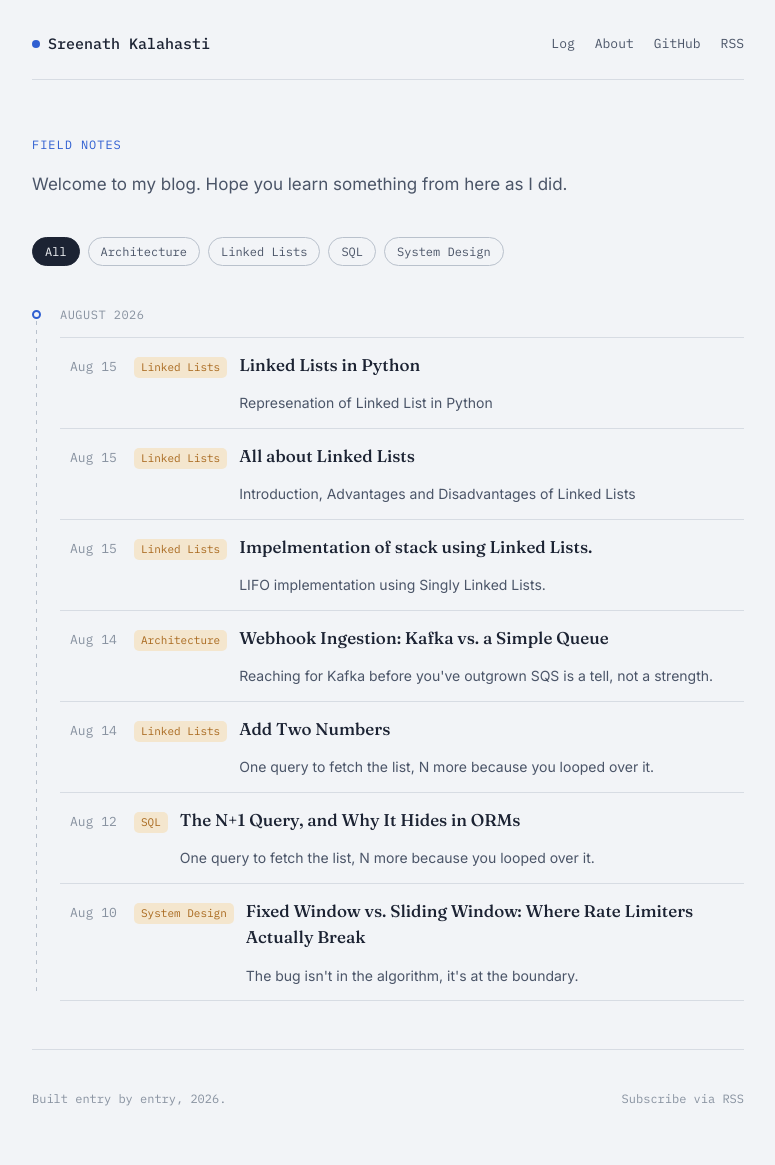
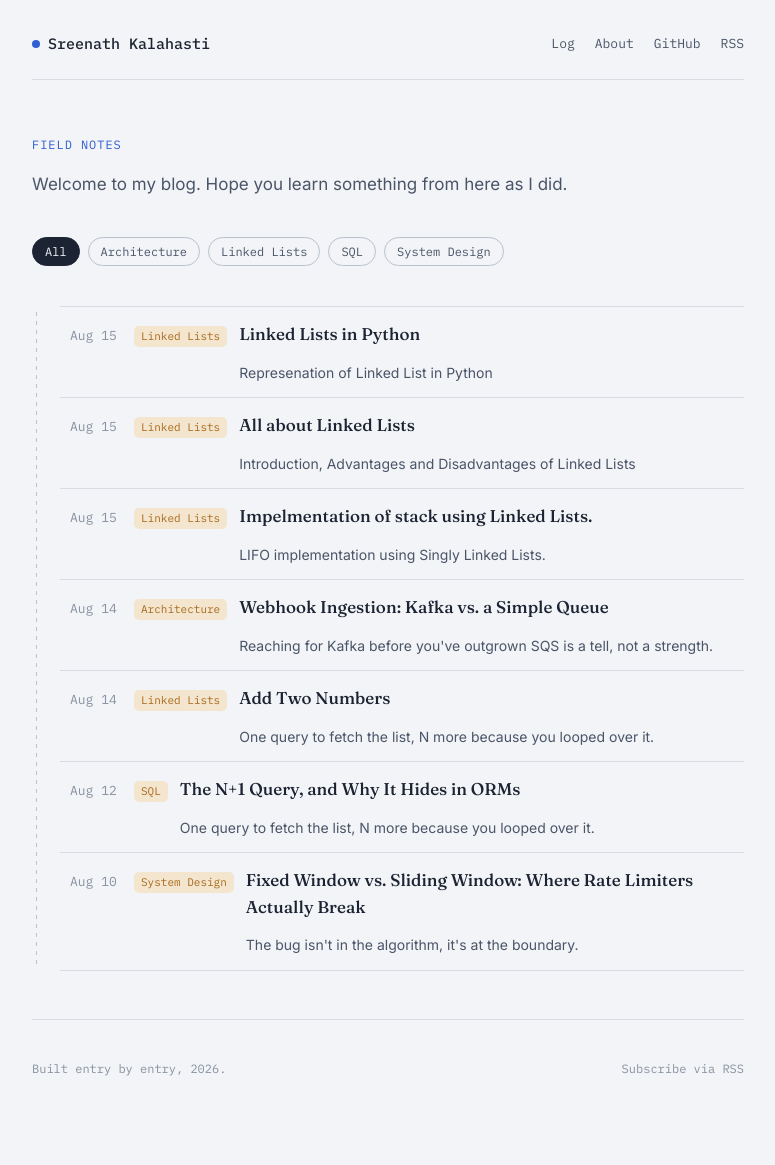
Before and after one commit to sreekala-labs/sreekala-labs.github.io, a Jekyll site: the page built from index.html, in a window 1280 px wide. Shown: the whole page, without its empty margins (252-1027 px from the left). Built offline with Jekyll 4.4.1, drawn with Linux system fonts in a browser that asks for light colours; after the commit the page ends 1134 px from its top, so only the background shows below that.

Commit message:
Render posts without date grouping; simplify filtering JS

```diff
--- a/index.html
+++ b/index.html
@@ -22,15 +22,8 @@ layout: default
 <div class="log">
   <div class="log__spine" aria-hidden="true"></div>
 
-  {% assign posts_by_month = site.posts | group_by_exp: "post", "post.date | date: '%B %Y'" %}
-  {% for month in posts_by_month %}
-  <div class="log__month">
-    <div class="log__month-label">
-      <span class="log__tick" aria-hidden="true"></span>
-      {{ month.name }}
-    </div>
-    <ul class="log__entries">
-      {% for post in month.items %}
+  <ul class="log__entries">
+    {% for post in site.posts %}
       <li class="log__entry" data-topic="{{ post.topic }}">
         <a class="log__entry-link" href="{{ post.url | relative_url }}">
           <time class="log__entry-date">{{ post.date | date: "%b %-d" }}</time>
@@ -39,10 +32,8 @@ layout: default
           {% if post.summary %}<span class="log__entry-summary">{{ post.summary }}</span>{% endif %}
         </a>
       </li>
-      {% endfor %}
-    </ul>
-  </div>
-  {% endfor %}
+    {% endfor %}
+  </ul>
 
   {% if site.posts.size == 0 %}
   <p class="log__empty">No entries yet — the first one starts the spine.</p>
```
Also changed, not shown: other parts of index.html (+1 -6 lines).
